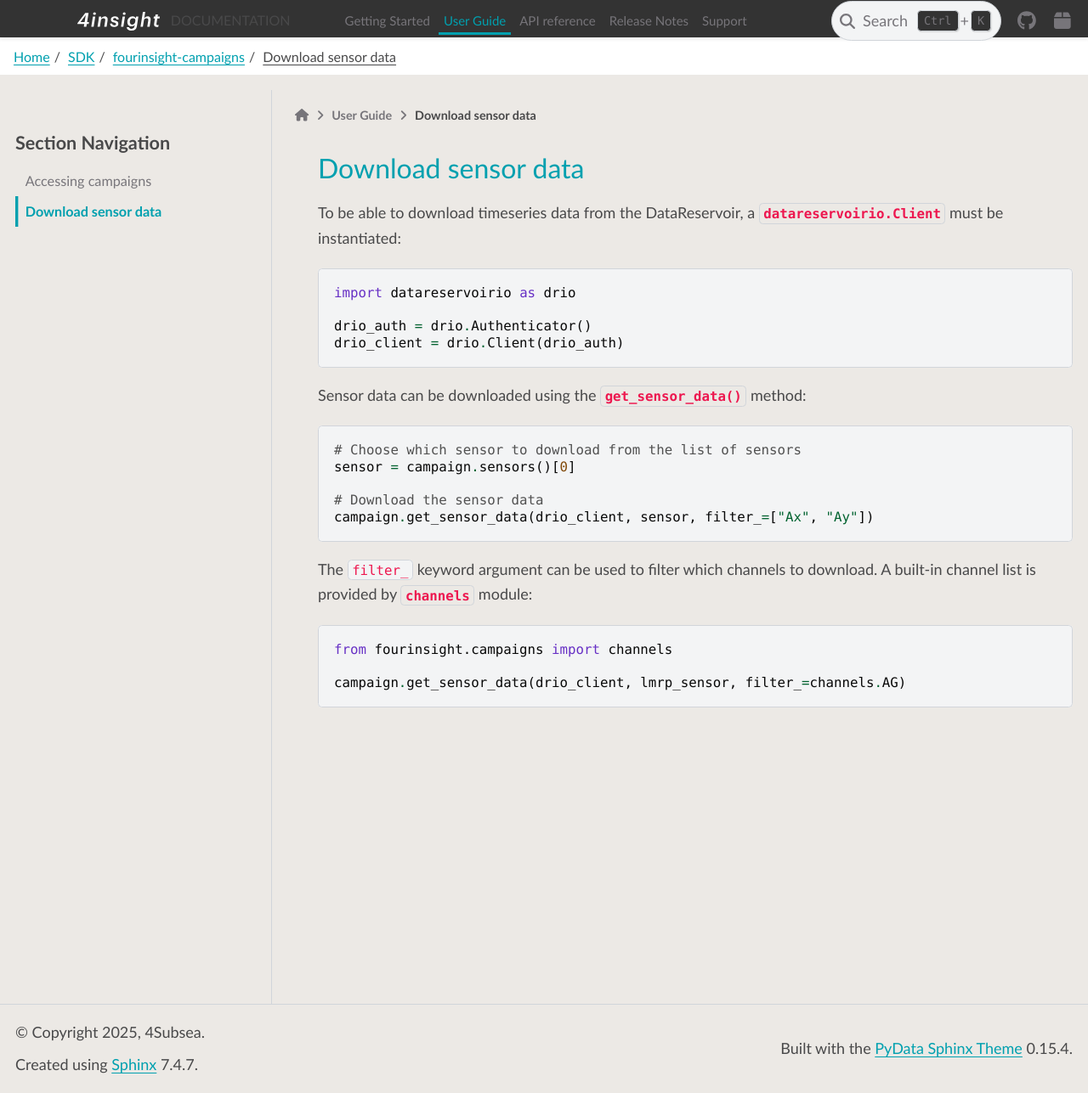
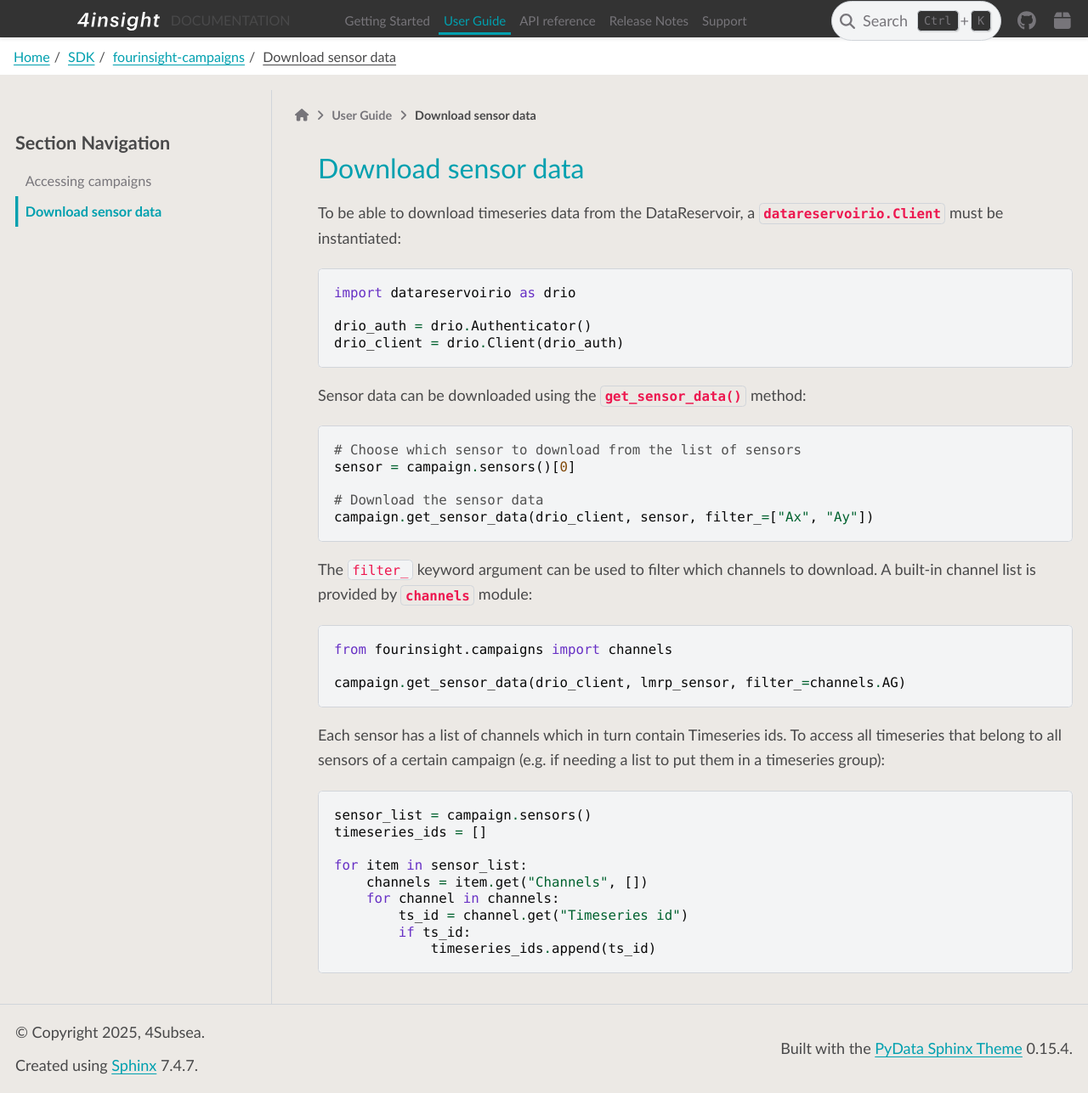
Before and after one commit to 4Subsea/fourinsight-campaigns-python, a Sphinx documentation site: the page built from docs/user_guide/download_sensordata.rst, in a window 1280 px wide and 1287 px high. Shown: the whole window at 85% size. Built offline with Sphinx 7.4.7 and the PyData theme 0.15.4, drawn with Linux system fonts in a browser that asks for light colours.

Commit message:
docs: list all timeseries in campaign (#49)
Add how-to example to get all timeseries belonging to one campaign.

```diff
--- a/docs/user_guide/download_sensordata.rst
+++ b/docs/user_guide/download_sensordata.rst
@@ -31,3 +31,17 @@ list is provided by :mod:`~fourinsight.campaigns.channels` module:
     from fourinsight.campaigns import channels
 
     campaign.get_sensor_data(drio_client, lmrp_sensor, filter_=channels.AG)
+
+Each sensor has a list of channels which in turn contain Timeseries ids. To access all timeseries that belong to all sensors of a certain campaign (e.g. if needing a list to put them in a timeseries group):
+
+.. code-block:: python
+
+    sensor_list = campaign.sensors()
+    timeseries_ids = []
+
+    for item in sensor_list:
+        channels = item.get("Channels", [])
+        for channel in channels:
+            ts_id = channel.get("Timeseries id")
+            if ts_id:
+                timeseries_ids.append(ts_id)
```
